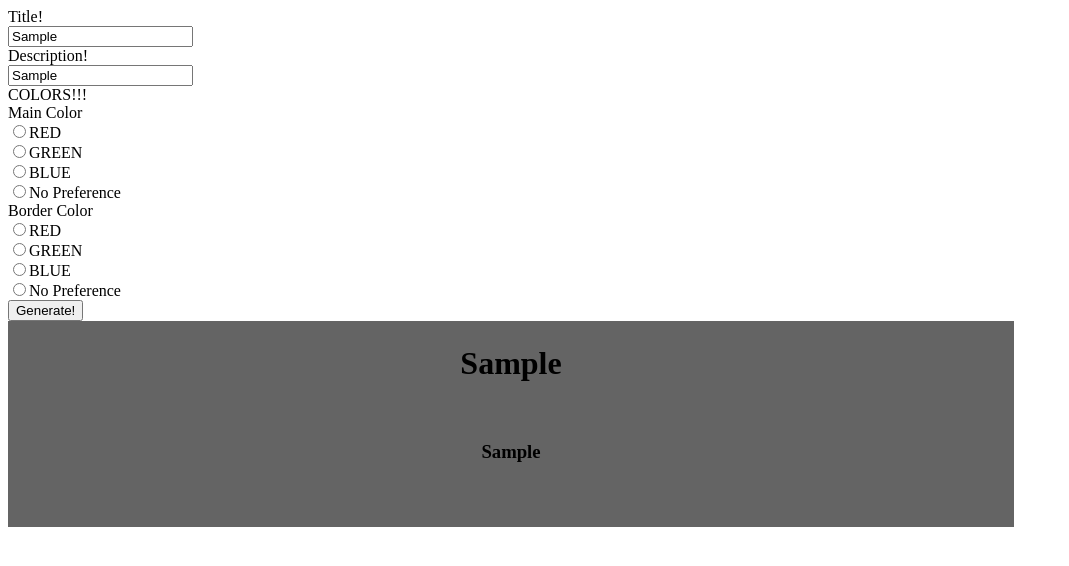
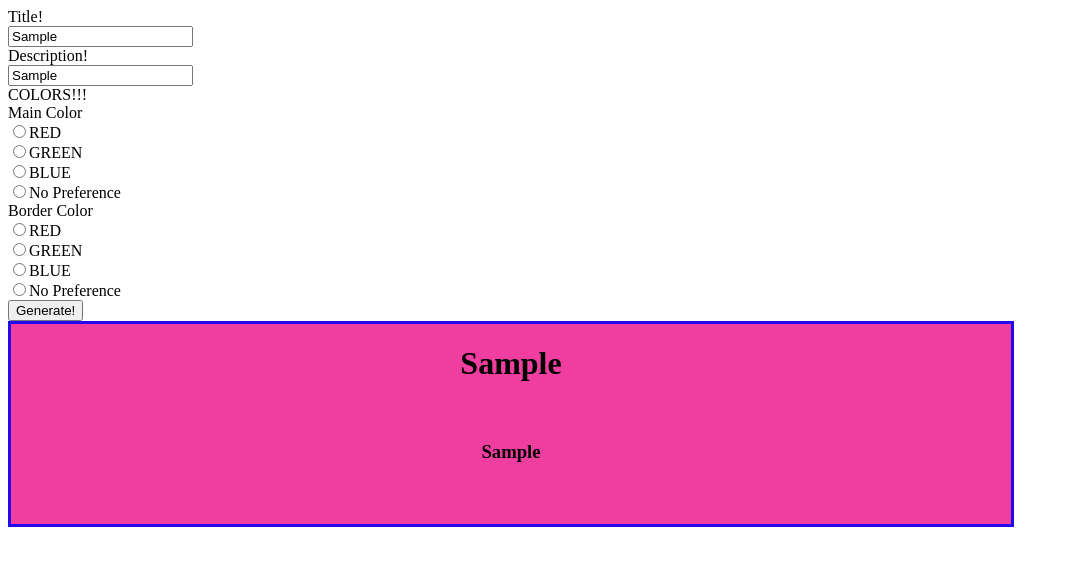
Before and after one commit to jozefh9045/banner-generator, a plain HTML site: page index.html in a window 1280 px wide. Both pictures are taken after typing "Sample", "Sample" into the empty fields and a click on the button "Generate!". Shown: the whole page, without its empty margins (0-1069 px from the left). Drawn offline with nearby package versions, Linux system fonts and the light colour scheme.

Commit message:
add random colors and differing banner and main color options

```diff
--- a/index.html
+++ b/index.html
@@ -7,8 +7,20 @@
     <script src='//code.jquery.com/jquery-1.12.0.min.js'></script>
     <script>
         $(function(){
+            var tempA = [0,0,0];
+            var tempR;
+            var randomColor = function(){for(var i = 0;i<3;i++){
+                tempR = Math.floor(Math.random()*1000);
+                while(tempR>255){
+                    tempR = Math.floor(Math.random()*1000);
+                }
+                tempA[i] = tempR;
+            }
+                colors[3] = 'rgb(' + tempA[0] + ',' + tempA[1] + ',' + tempA[2] + ')';
+            };
             $('#banner').css('display','none');
-            var colors = ['rgb(255,0,0)','rgb(0,200,0)','rgb(0,50,255)','rgb(100,100,100)'];
+            var colors = ['rgb(255,30,30)','rgb(50,250,0)','rgb(0,140,250)','rgb(100,100,100)'];
+            var borderColors = ['rgb(190,0,0)','rgb(0,200,0)','rgb(0,50,255)'];
             var bannerColor;
             var borderColor;
             $('.bannerColor').click(function(){
@@ -18,7 +30,7 @@
                 borderColor = $(this).val();
             });
             $('#generate').click(function(){
-                $('#banner').css({'display':'block','width':'1000px','height':'200px','align':'center','border':'3px solid'});
+                $('#banner').css({'display':'block','width':'1000px','height':'200px','border':'3px solid'});
                 var title = $('#title').val();
                 var desc = $('#desc').val();
                 $('h1').html(title);
@@ -36,19 +48,21 @@
                         $('#banner').css('background-color',colors[2]);
                         break;
                     default:
+                        randomColor();
                         $('#banner').css('background-color',colors[3]);
                 }
                 switch(borderColor){
                     case 'red':
-                        $('#banner').css('border-color',colors[0]);
+                        $('#banner').css('border-color',borderColors[0]);
                         break;
                     case 'green':
-                        $('#banner').css('border-color',colors[1]);
+                        $('#banner').css('border-color',borderColors[1]);
                         break;
                     case 'blue':
-                        $('#banner').css('border-color',colors[2]);
+                        $('#banner').css('border-color',borderColors[2]);
                         break;
                     default:
+                        randomColor();
                         $('#banner').css('border-color',colors[3]);
                 }
             });
@@ -58,9 +72,9 @@
 
 <body>
     Title!<br>
-    <input id='title' type='text'></input><br>
+    <input id='title' type='text'><br>
     Description!<br>
-    <input id='desc' type='text'></input><br>
+    <input id='desc' type='text'><br>
     COLORS!!!<br>
     Main Color<br>
     <input class='bannerColor' name='banner color' type='radio' value='red'>RED</input><br>
```
Also changed, not shown: 1 other file.
